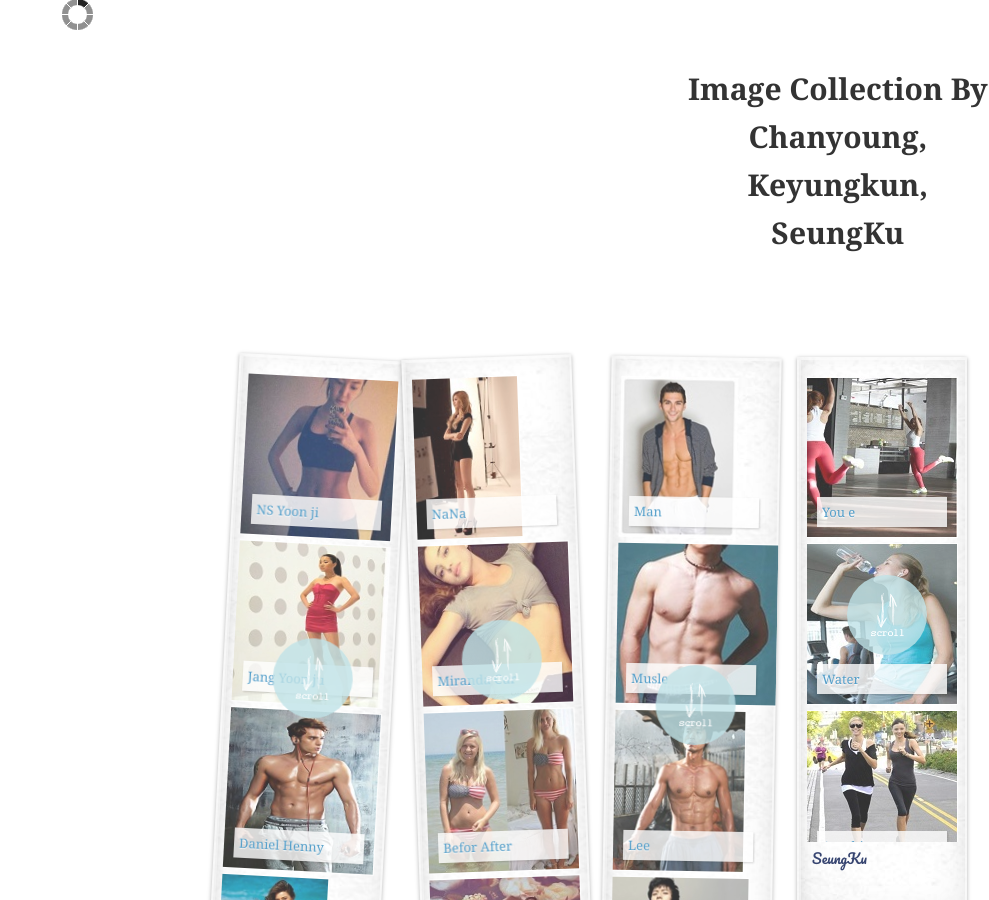
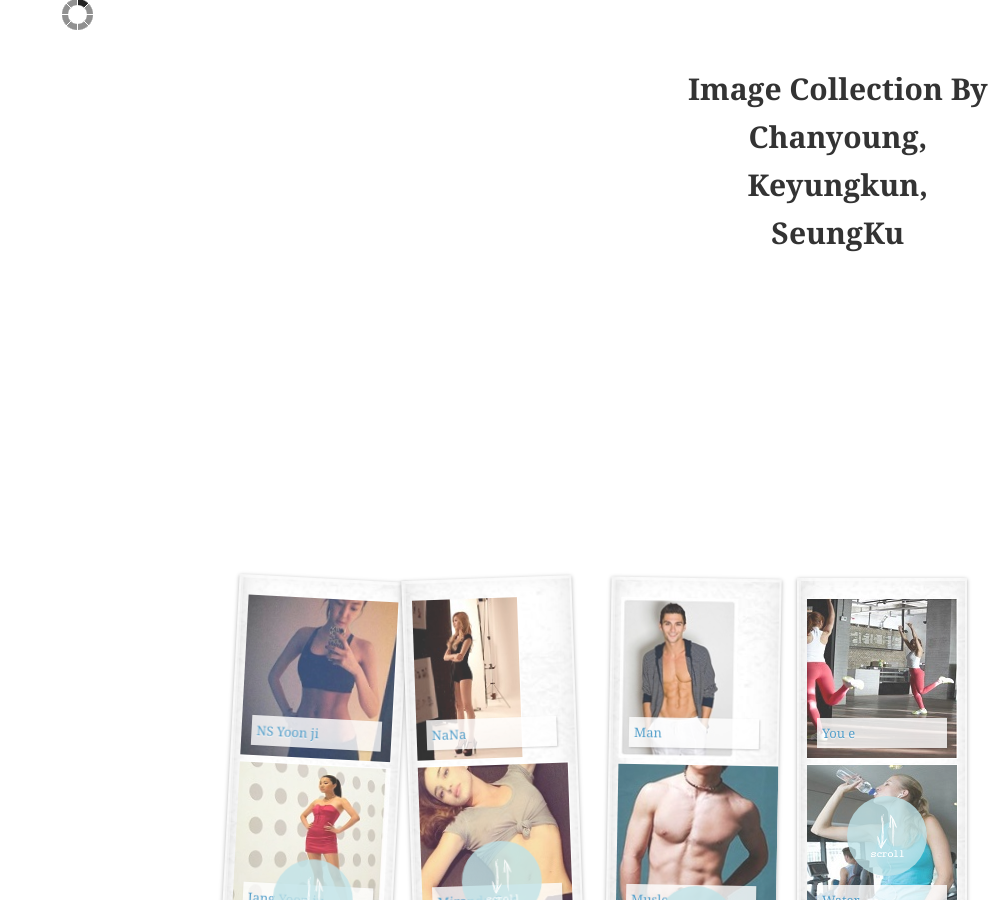
Before and after one commit to cy-p/cy-p.github.com, a Jekyll site: the page index.html, which Jekyll copies as it is, in a window 1280 px wide and 900 px high. Shown: the whole window, without its empty margins (291-1280 px from the left). Built offline with Jekyll 4.4.1, drawn with Linux system fonts in a browser that asks for light colours; nearby versions of some CDN libraries; some web fonts are replaced; comment, search, counter and statistics services are not loaded.

Commit message:
Update index.html

```diff
--- a/index.html
+++ b/index.html
@@ -2,7 +2,7 @@
 <html>
 
  <head>
- 	 <table style="background-color:white;">
+ 	 <table style="height:2000px;weight:2000px;background-color:white;">
  	<meta charset="UTF-8" />
         <meta http-equiv="X-UA-Compatible" content="IE=edge,chrome=1">
         <title>컴퓨터시스템기초설계</title>
```
